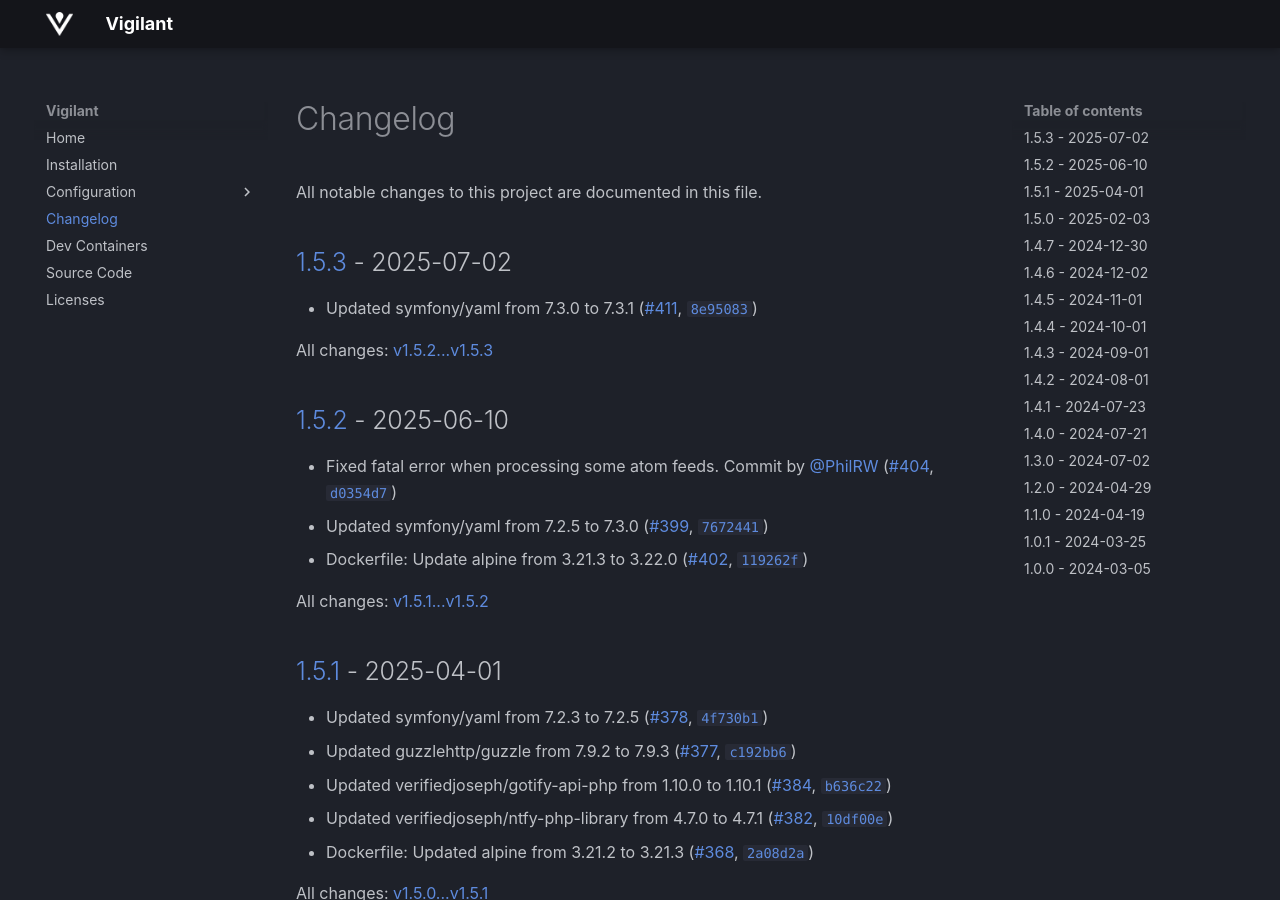
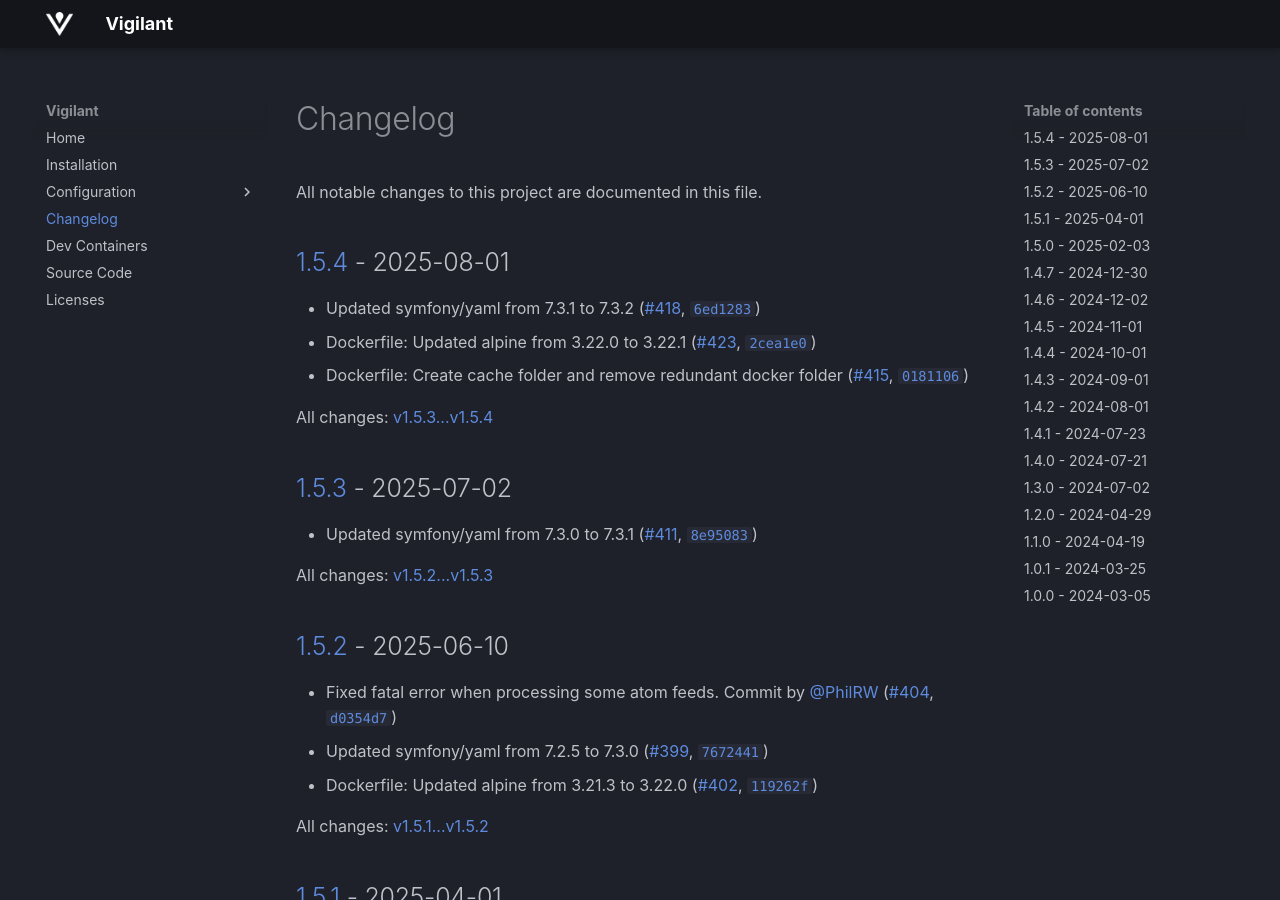
Before and after one commit to VerifiedJoseph/vigilant, an MkDocs documentation site: the page built from docs/changelog.md, in a window 1280 px wide and 900 px high. Built offline with MkDocs 1.6.1 and Material for MkDocs 9.7.7, drawn with Linux system fonts in a browser that asks for light colours; plug-ins that fetch from the network failed and are left out.

Commit message:
Version 1.5.4 (#424)

```diff
--- a/CHANGELOG.md
+++ b/CHANGELOG.md
@@ -1,6 +1,14 @@
 # Changelog
 
 All notable changes to this project are documented in this file.
+
+## [1.5.4](https://github.com/VerifiedJoseph/vigilant/releases/tag/v1.5.4) - 2025-08-01
+
+- Updated symfony/yaml from 7.3.1 to 7.3.2 ([#418](https://github.com/VerifiedJoseph/vigilant/pull/418), [`6ed1283`](https://github.com/VerifiedJoseph/vigilant/commit/6ed12834c044cd795bea65594cf96ee7a4e4e460))
+- Dockerfile: Updated alpine from 3.22.0 to 3.22.1 ([#423](https://github.com/VerifiedJoseph/vigilant/pull/423), [`2cea1e0`](https://github.com/VerifiedJoseph/vigilant/commit/2cea1e0477039f5e697063673b8dc6ca58e04f04))
+- Dockerfile: Create cache folder and remove redundant docker folder ([#415](https://github.com/VerifiedJoseph/vigilant/pull/415), [`0181106`](https://github.com/VerifiedJoseph/vigilant/commit/01811061bbae0df24368ef648521b8e3c86a6d7b))
+
+All changes: [v1.5.3...v1.5.4](https://github.com/VerifiedJoseph/vigilant/compare/v1.5.3...v1.5.4)
 
 ## [1.5.3](https://github.com/VerifiedJoseph/vigilant/releases/tag/v1.5.3) - 2025-07-02
 
@@ -12,7 +20,7 @@ All changes: [v1.5.2...v1.5.3](https://github.com/VerifiedJoseph/vigilant/compar
 
 - Fixed fatal error when processing some atom feeds. Commit by [@PhilRW](https://github.com/PhilRW) ([#404](https://github.com/VerifiedJoseph/vigilant/pull/404), [`d0354d7`](https://github.com/VerifiedJoseph/vigilant/commit/d0354d7eccabd33641f26cf19391f4f1c0e84c0b))
 - Updated symfony/yaml from 7.2.5 to 7.3.0 ([#399](https://github.com/VerifiedJoseph/vigilant/pull/399), [`7672441`](https://github.com/VerifiedJoseph/vigilant/commit/7672441e1a13aa390f7d16cba4bacc8306d410e8))
-- Dockerfile: Update alpine from 3.21.3 to 3.22.0 ([#402](https://github.com/VerifiedJoseph/vigilant/pull/402), [`119262f`](https://github.com/VerifiedJoseph/vigilant/commit/119262ff66bbd9c92c344bc800f0d77b7aac9c38))
+- Dockerfile: Updated alpine from 3.21.3 to 3.22.0 ([#402](https://github.com/VerifiedJoseph/vigilant/pull/402), [`119262f`](https://github.com/VerifiedJoseph/vigilant/commit/119262ff66bbd9c92c344bc800f0d77b7aac9c38))
 
 All changes: [v1.5.1...v1.5.2](https://github.com/VerifiedJoseph/vigilant/compare/v1.5.1...v1.5.2)
 
--- a/docker-compose.yml
+++ b/docker-compose.yml
@@ -1,7 +1,7 @@
 version: '3'
 services:
   vigilant:
-    image: ghcr.io/verifiedjoseph/vigilant:1.5.3
+    image: ghcr.io/verifiedjoseph/vigilant:1.5.4
     environment:
       - VIGILANT_TIMEZONE=Europe/London
       - VIGILANT_NOTIFICATION_SERVICE=ntfy
```
Also changed, not shown: docs/install.md (+1 -1 lines), 1 other file.
